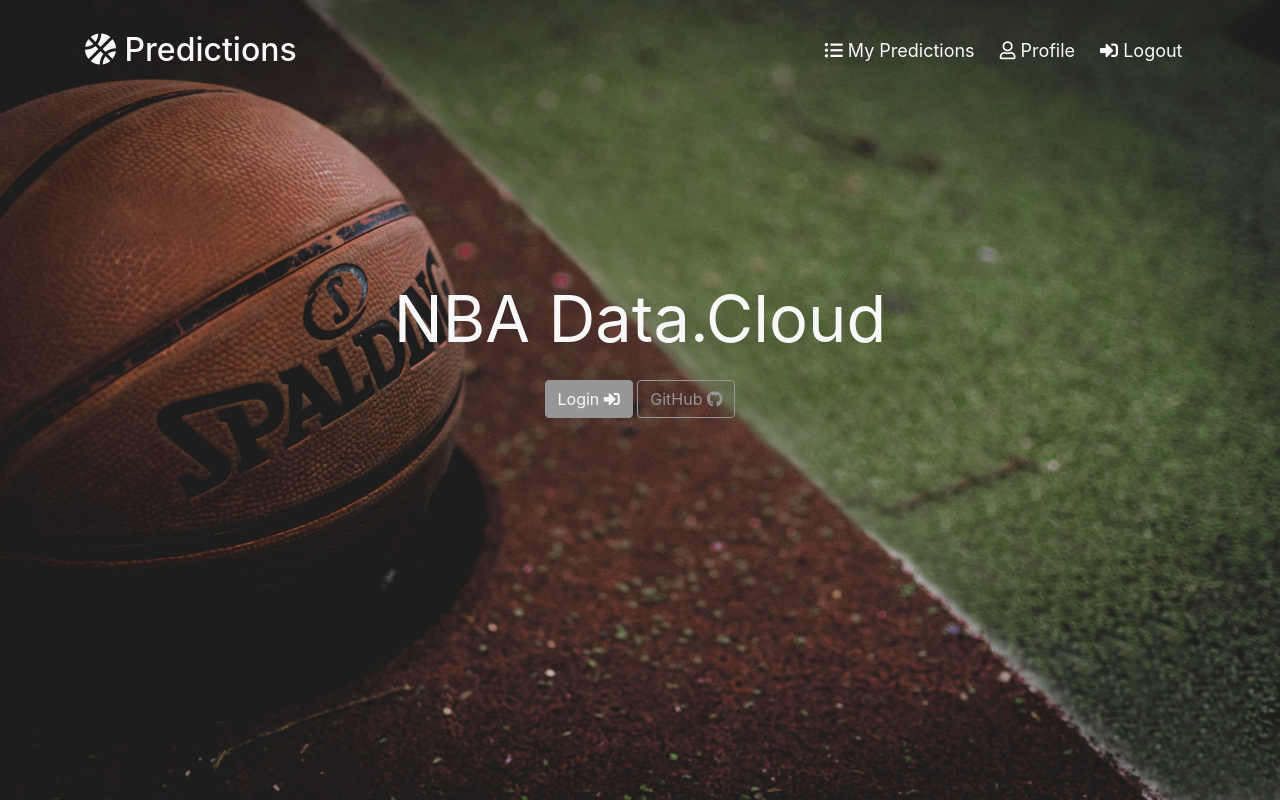
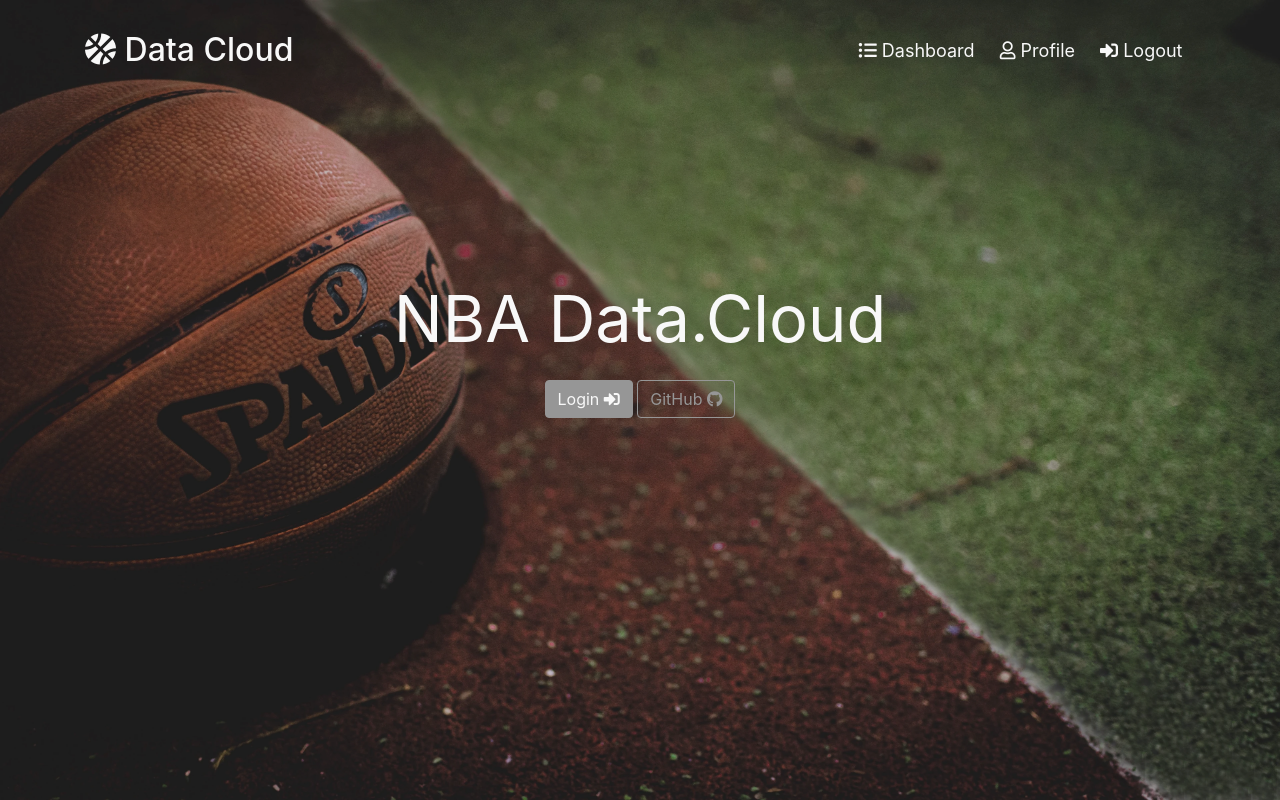
Before and after one commit to nealmick/bb, a Django app: page / in a window 1280 px wide. Run offline with Django 3.2, Linux system fonts and the light colour scheme; the visitor is signed in with stand-in values (Sample User, id 1); some libraries are stand-ins or nearby versions.

Commit message:
Update base.html

```diff
--- a/predict/templates/predict/base.html
+++ b/predict/templates/predict/base.html
@@ -26,7 +26,7 @@
       <header class="site-header">
         <nav class="navbar navbar-expand-md navbar-dark bg-steel">
           <div class="container">
-            <a class="navbar-brand mr-4" href="{% url 'home-page'%}"><h2 style="margin-bottom: 0px; color:#F8F8F8"><i class="fa fa-basketball-ball"></i> Predictions</h2></a>
+            <a class="navbar-brand mr-4" href="{% url 'home-page'%}"><h2 style="margin-bottom: 0px; color:#F8F8F8"><i class="fa fa-basketball-ball"></i> Data Cloud</h2></a>
             <button class="navbar-toggler" type="button" data-toggle="collapse" data-target="#navbarToggle" aria-controls="navbarToggle" aria-expanded="false" aria-label="Toggle navigation">
             <span class="navbar-toggler-icon"></span>
             </button>
@@ -46,7 +46,7 @@
                   <a class="nav-item nav-link" href="{% url 'new-predict' %}"><i class="fas fa-plus "></i><span class=""> New Prediction</span></a>
 
                 -->
-                  <a class="nav-item nav-link" href="{% url 'home-predict' %}"><i class="fas fa-list-ul"></i><span> My Predictions</span></a>
+                  <a class="nav-item nav-link" href="{% url 'home-predict' %}"><i class="fas fa-list-ul"></i><span> Dashboard</span></a>
                   <a class="nav-item nav-link" href="{% url 'profile' %}"><i class="far fa-user"></i></i><span> Profile</span></a>
                   <a class="nav-item nav-link" href="{% url 'logout'%}"><i class="fas fa-sign-in-alt"></i><span> Logout</span></a>
                 {% else %}
```
